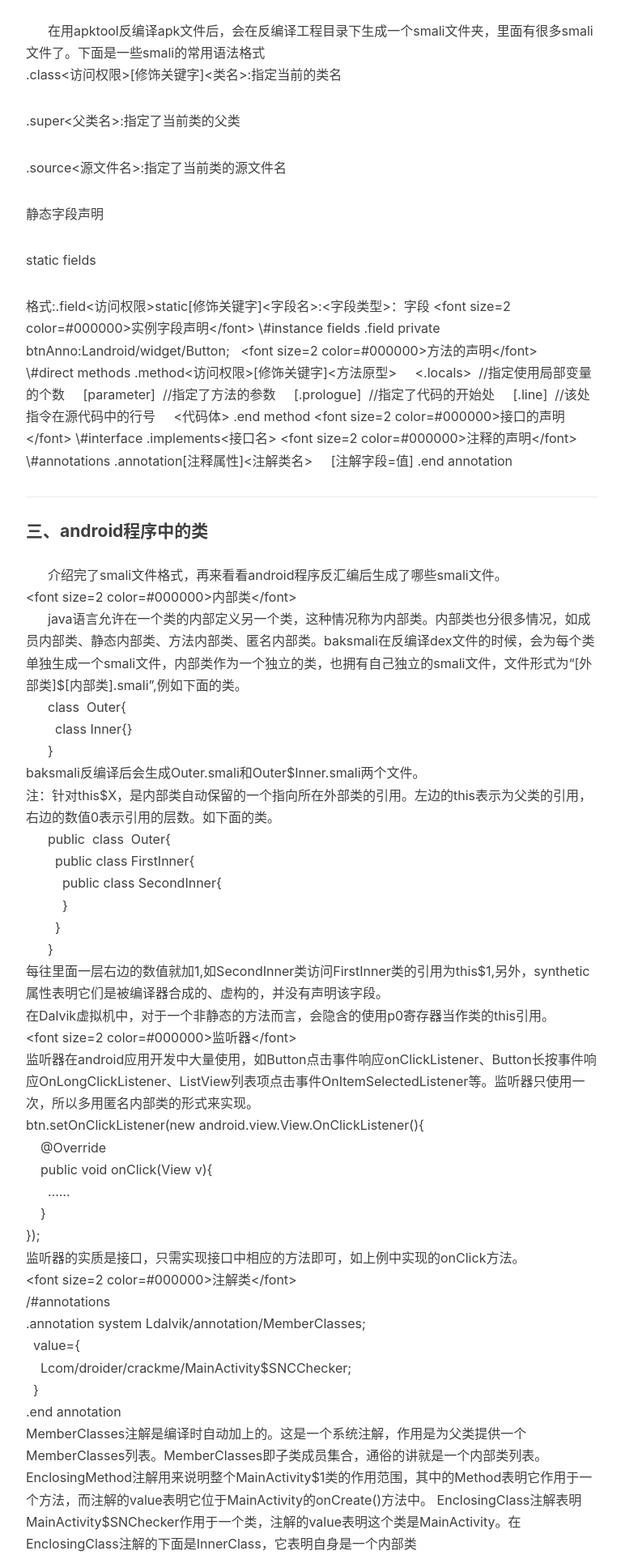
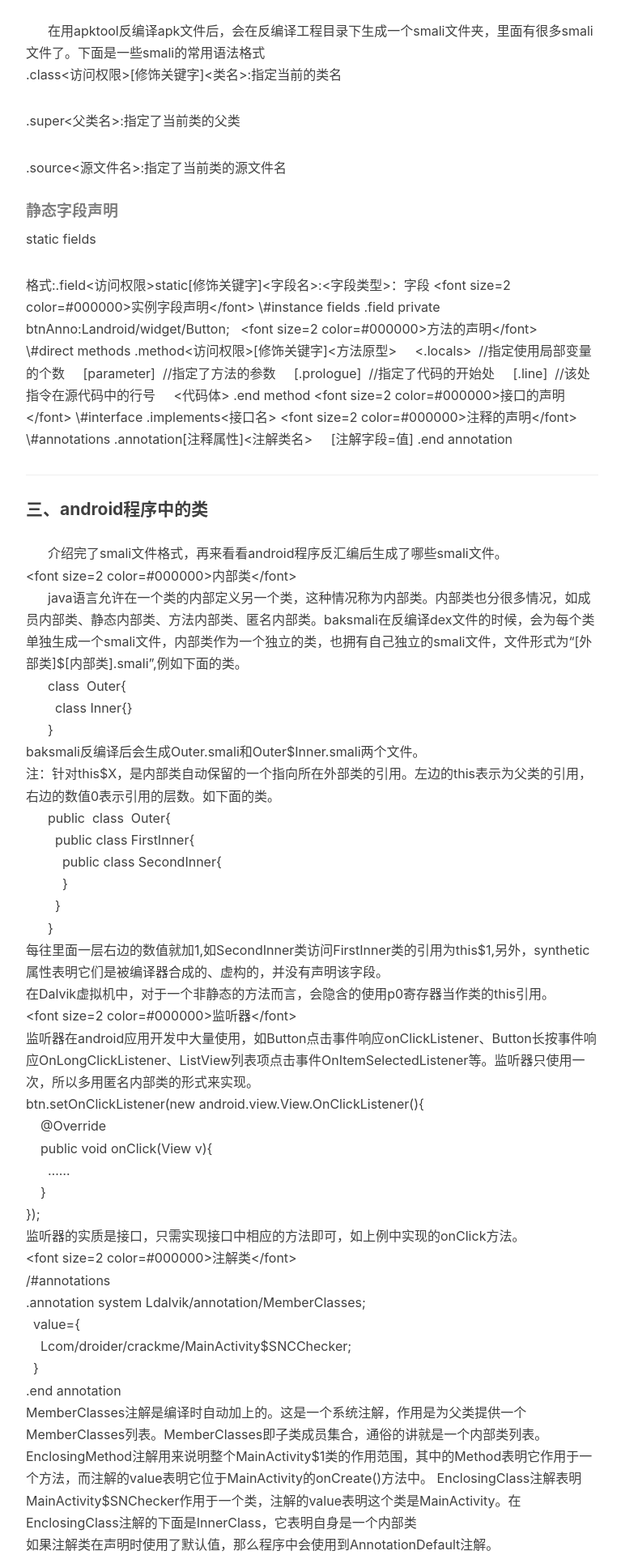
Before and after one commit to yangrz/blog, a Jekyll site: the page built from _posts/2017-01-05-androidSecurity.markdown, in a window 1280 px wide. Shown: the part 1031-2951 px from the top of the page at 81% size, without its empty margins (233-1000 px from the left). Built offline with Jekyll 4.4.1, drawn with Linux system fonts in a browser that asks for light colours; nearby versions of some CDN libraries; comment, search, counter and statistics services are not loaded.

Commit message:
2017-02-15

```diff
--- a/_posts/2017-01-05-androidSecurity.markdown
+++ b/_posts/2017-01-05-androidSecurity.markdown
@@ -32,7 +32,7 @@ tags:
 
 .source<源文件名>:指定了当前类的源文件名
 
-静态字段声明
+##### 静态字段声明
 
 static fields
 
```
